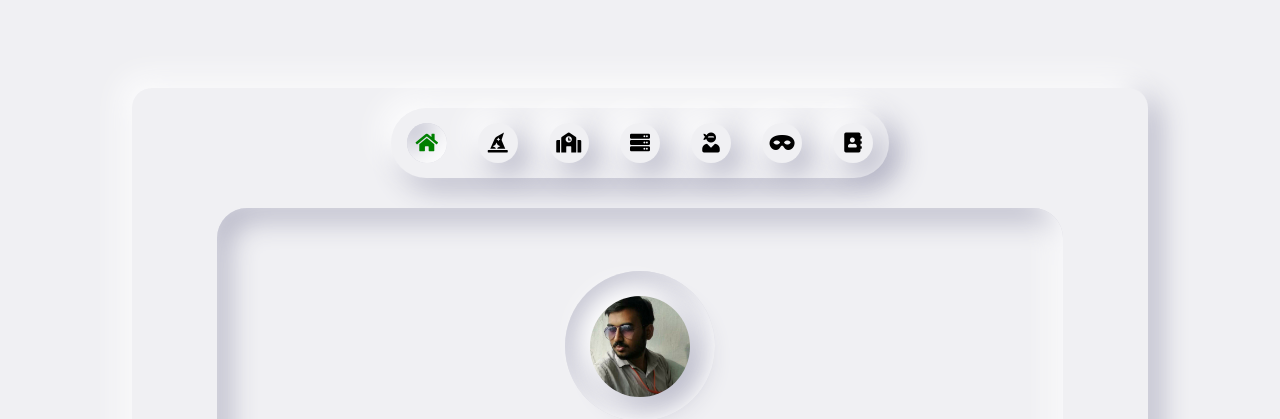
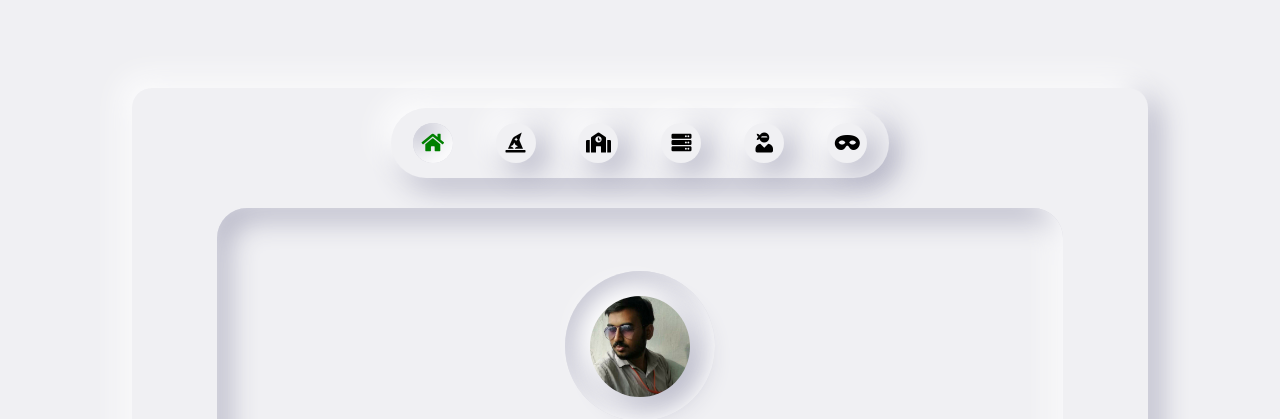
Before and after one commit to anandhanjg/resume, a plain HTML site: page index.html in a window 1280 px wide. Shown: the top 419 px of the page. Drawn offline with Linux system fonts and the light colour scheme; a web font is replaced by a local one.

Commit message:
temporarly contact me removed

```diff
--- a/index.html
+++ b/index.html
@@ -48,7 +48,7 @@
                     <!-- Experience -->
                 </div>
 
-                <div class="box nav dflex" id="contact">
+                <div class="box nav dflex" style="display: none;" id="contact">
                     <i class="fas fa-address-book"></i>
                     <!-- Contact -->
                 </div>
```
Also changed, not shown: dummy.html (deleted).
